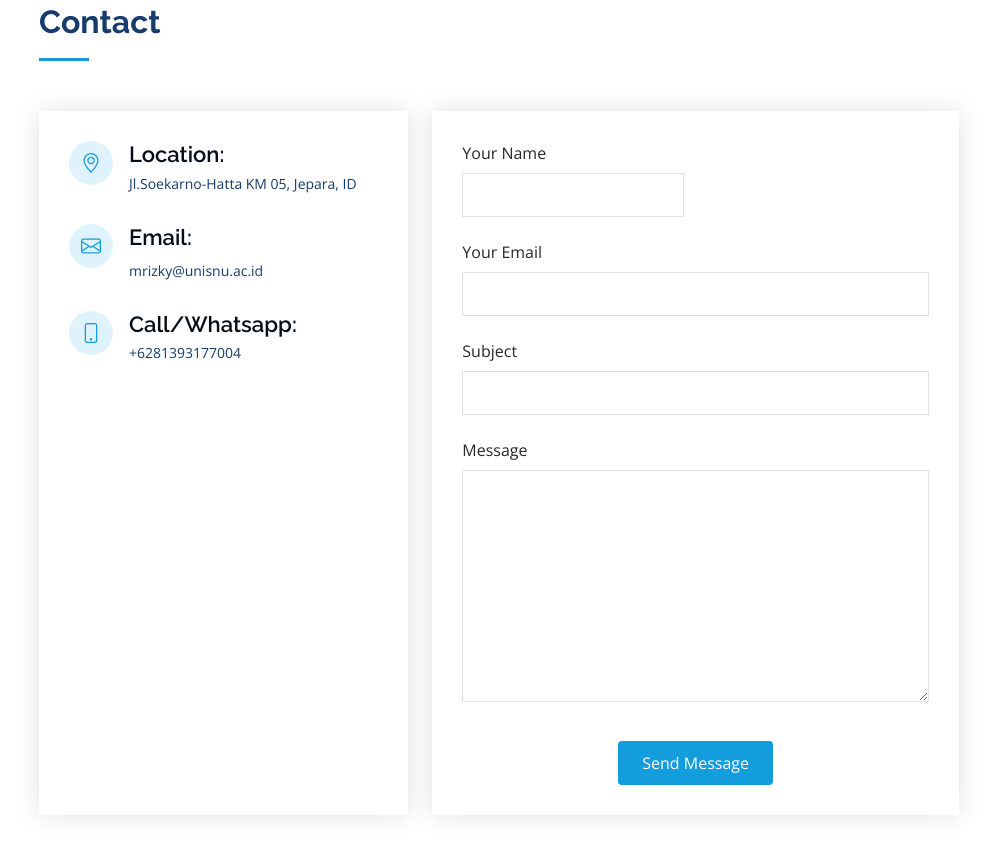
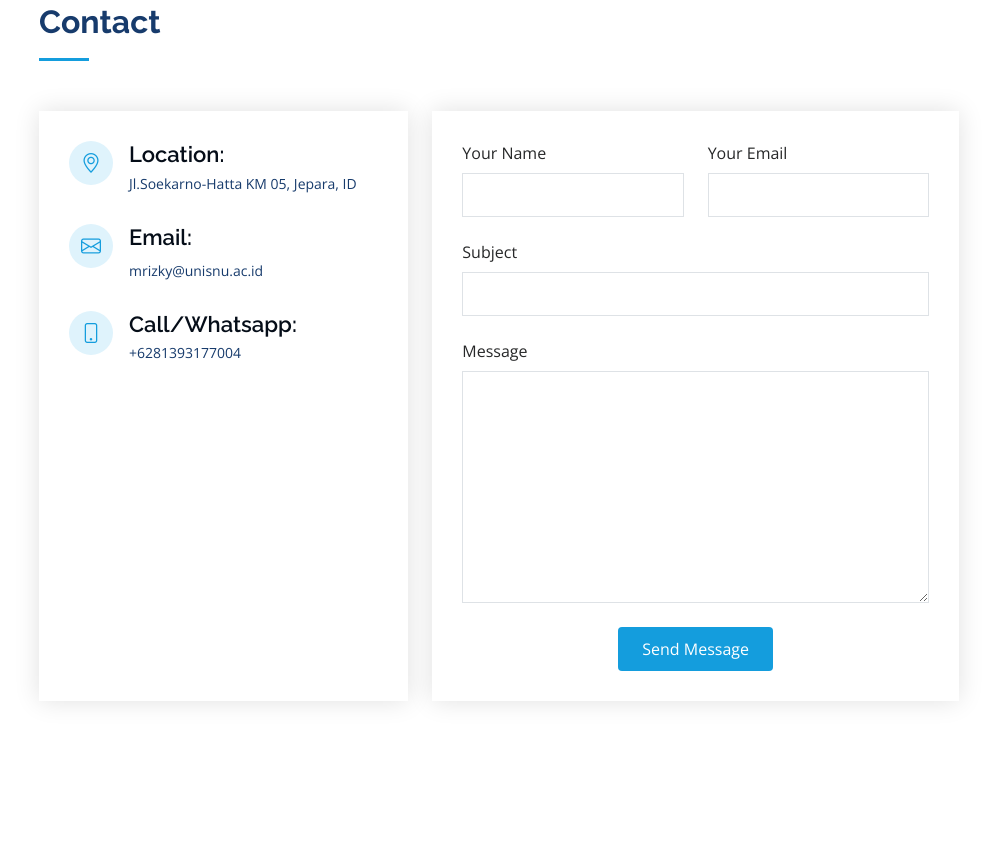
Before and after one commit to mrizkymxx/Portfolio, a plain HTML site: page index.html in a window 1280 px wide. Shown: the part 3711-4568 px from the top of the page, without its empty margins (291-1280 px from the left). After the commit the page ends 4542 px from the top, so only its background shows below. Drawn offline with nearby package versions, Linux system fonts and the light colour scheme.

Commit message:
terakhir pls

```diff
--- a/index.html
+++ b/index.html
@@ -338,10 +338,10 @@
                         <label for="name">Your Name</label>
                         <input type="text" name="name" class="form-control" id="name" required>
                     </div>
-                  <!-- Additional Form Fields -->
-                <div class="form-group">
-                  <label for="your-email">Your Email</label>
-                  <input type="email" class="form-control" name="email" id="your-email">
+                    <div class="form-group col-md-6">
+                        <label for="email">Your Email</label>
+                        <input type="email" class="form-control" name="email" id="email" required>
+                    </div>
                 </div>
                 <div class="form-group">
                     <label for="subject">Subject</label>
@@ -351,8 +351,11 @@
                     <label for="message">Message</label>
                     <textarea class="form-control" name="message" rows="10" required></textarea>
                 </div>
-
-                </div>
+                <!-- Additional Form Fields -->
+                <!-- <div class="form-group">
+                    <label for="your-email">Your Email</label>
+                    <input type="email" class="form-control" name="email" id="your-email">
+                </div> -->
                 <!-- Your Other Form Fields Go Here -->
                 <div class="my-3">
                     <div class="loading" style="display: none;">Loading</div>
```
